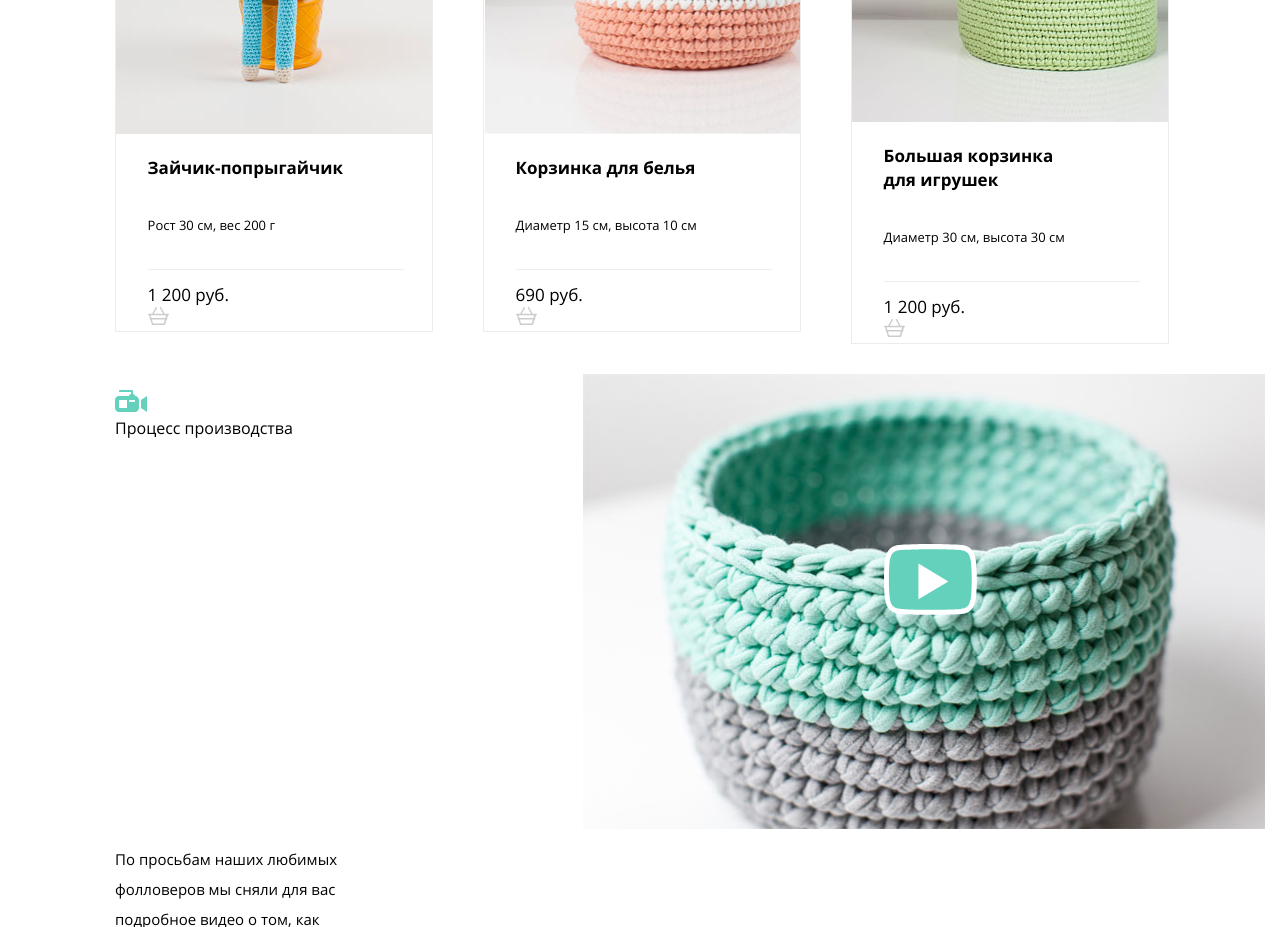
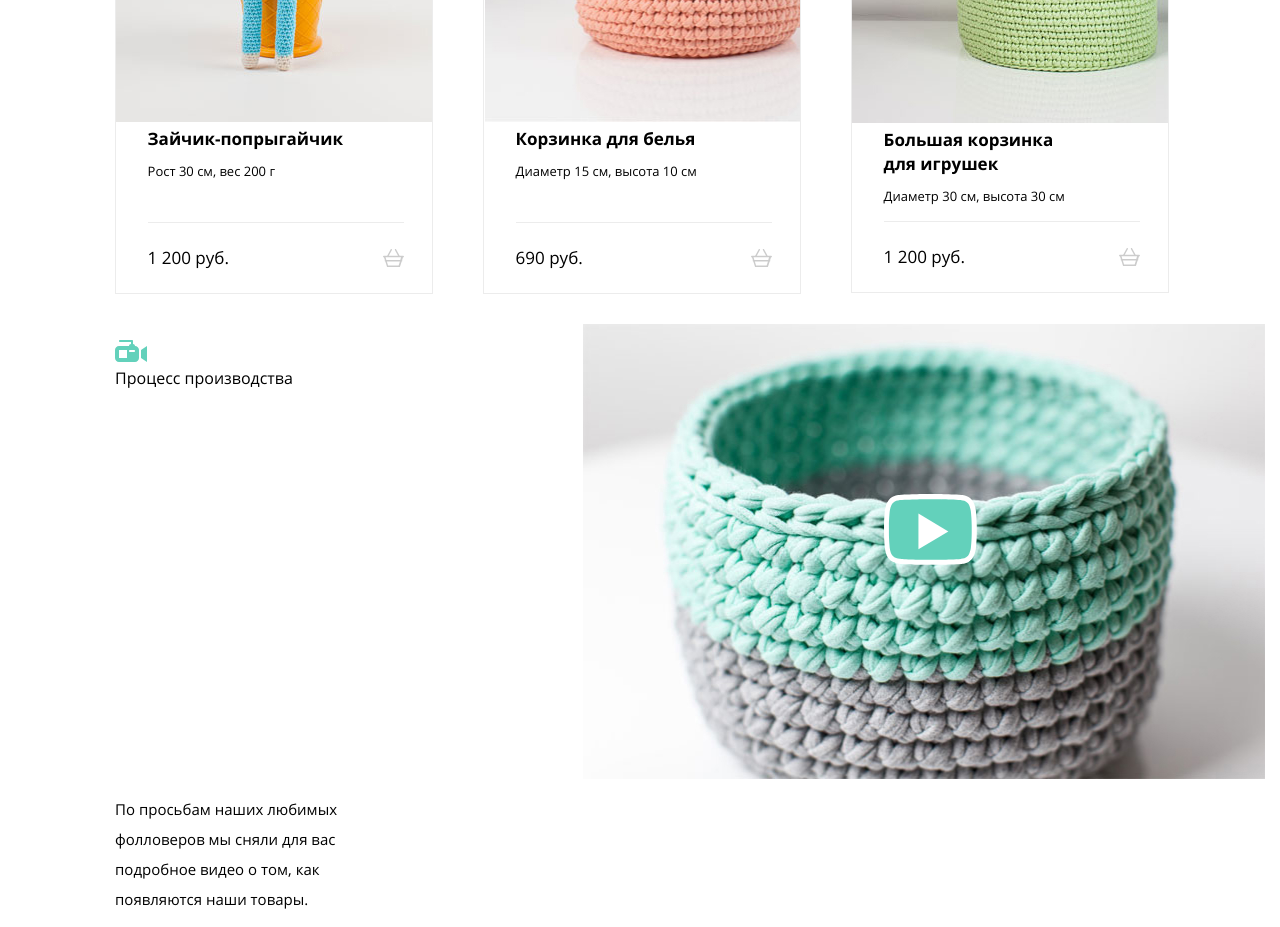
Before and after one commit to pgerasimov/1971177-mishka-25, a plain HTML site: page source/catalog.html in a window 1280 px wide. Shown: the part 780-1707 px from the top of the page. Drawn offline with nearby package versions, Linux system fonts and the light colour scheme; files that its build step writes are made by us from their sources.

Commit message:
catalog desktop layout fix

```diff
--- a/source/catalog.html
+++ b/source/catalog.html
@@ -96,7 +96,7 @@
             <a class="link" href="">
               <h3 class="product-information__title product-information__title--margin-bottom">Большая корзинка<br> для игрушек</h3>
             </a>
-            <p class="product-information__description">Диаметр 30 см, высота 30 см </p>
+            <p class="product-information__description product-information__description--padding">Диаметр 30 см, высота 30 см </p>
             <div class="product-price">
               <p class="price">1 200 руб. </p>
               <img class="price__add-to-cart" src="img/mobile/cart.svg" alt="В корзину"/>
--- a/source/less/blocks/price.less
+++ b/source/less/blocks/price.less
@@ -13,8 +13,6 @@
 
 @media (min-width: 1150px) {
   .price {
-    display: flex;
-    justify-content: space-between;
     margin: 0;
     width: 100%;
   }
--- a/source/less/blocks/product-information.less
+++ b/source/less/blocks/product-information.less
@@ -63,18 +63,23 @@
   }
 
   .product-information__description {
-    border-bottom: 1px solid #ececec;
-    width: 90%;
-    padding-bottom: 10%;
     .font;
     font-weight: 400;
     font-size: 13px;
     line-height: 30px;
+    margin: 0;
+    padding-bottom: 36px;
   }
+
+.product-information__description--padding {
+  padding-bottom: 10px;
+}
 
   .product-information__title {
     font-weight: 700;
     font-size: 17px;
     line-height: 24px;
+    margin: 0;
+    padding-bottom: 5px;
   }
 }
--- a/source/less/blocks/product-price.less
+++ b/source/less/blocks/product-price.less
@@ -19,6 +19,10 @@
 
 @media (min-width: 1150px) {
   .product-price {
-    width: 204px;
+    display: flex;
+    justify-content: space-evenly;
+    width: 90%;
+    padding: 23px 0;
+    border-top: 1px solid #ececec;
   }
 }
```
